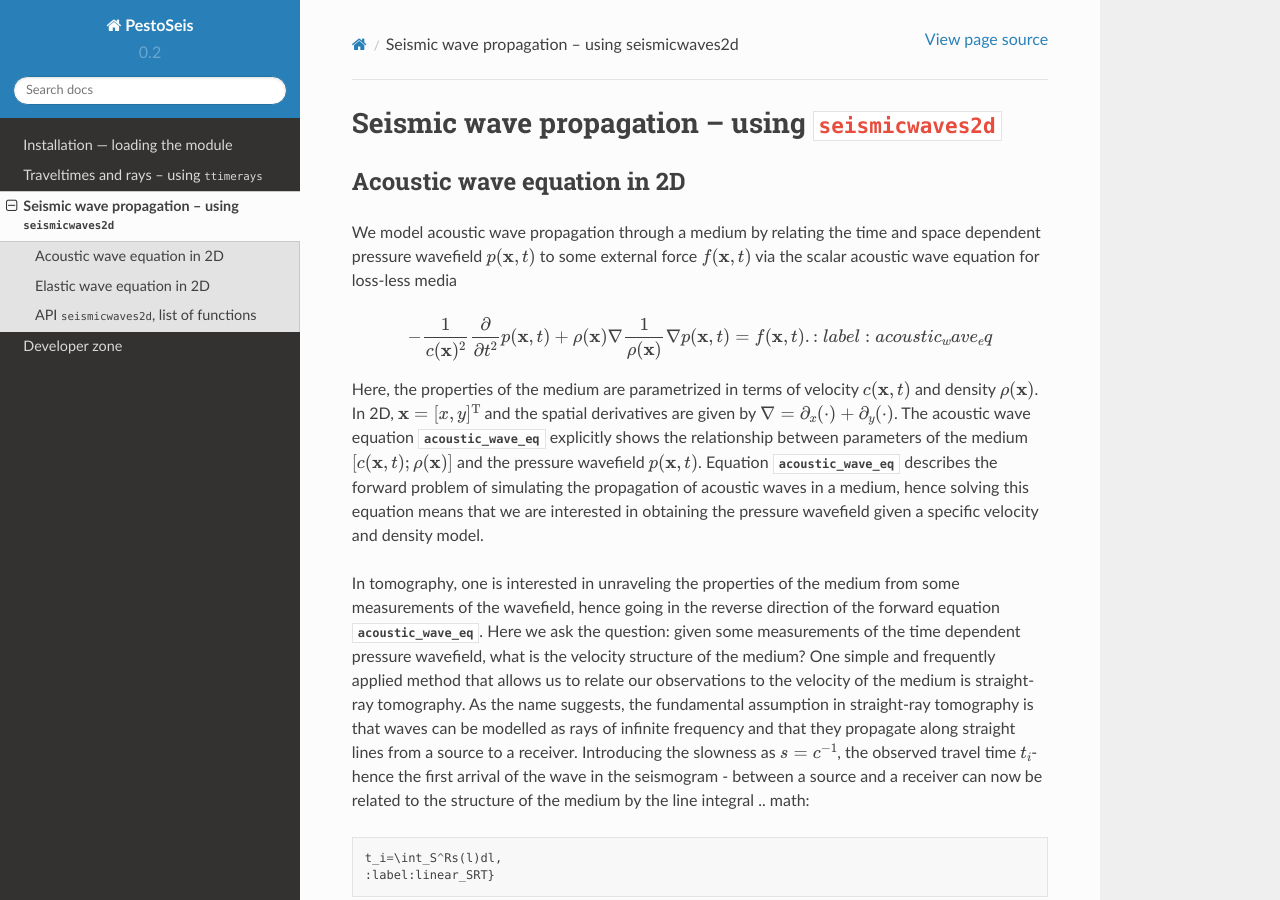
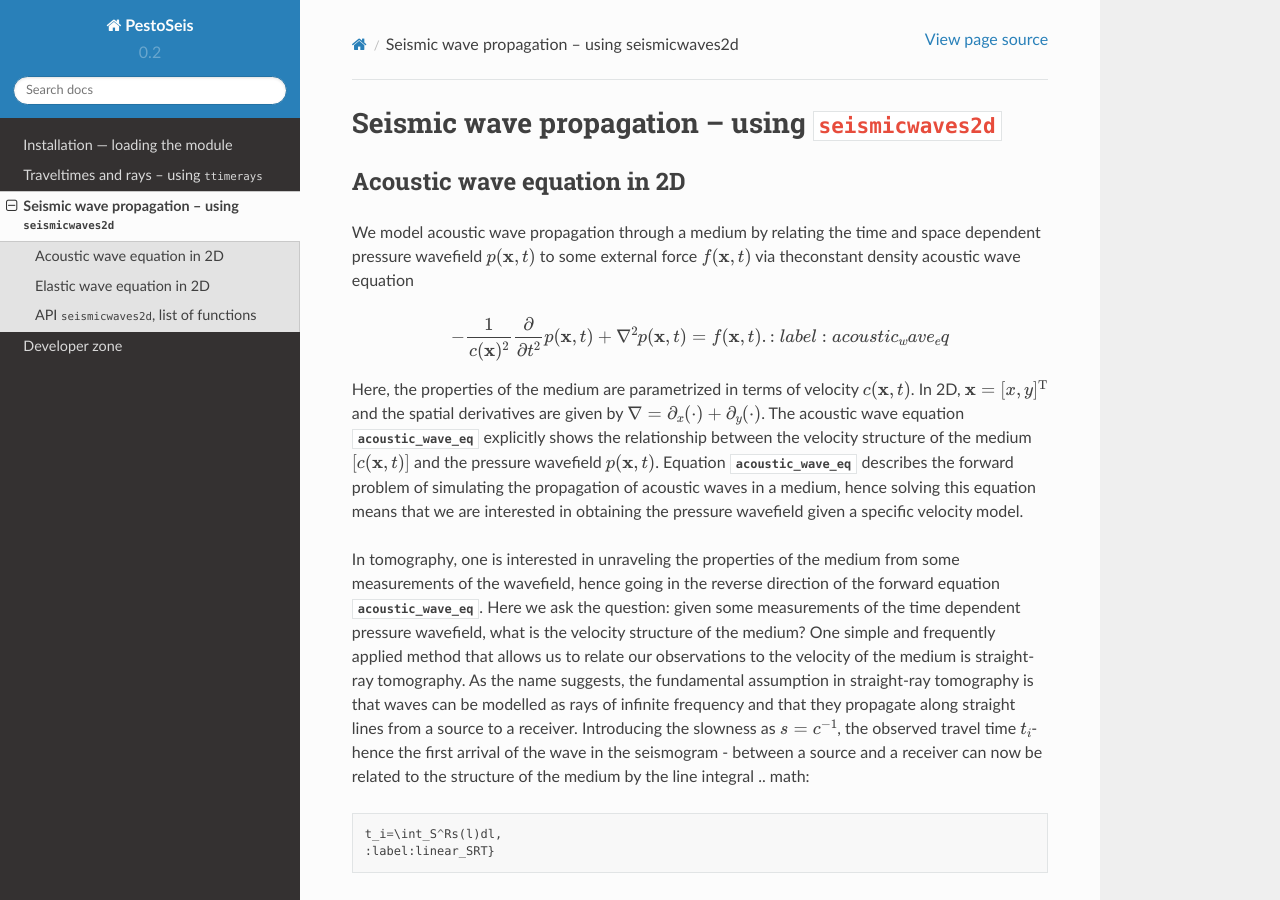
Before and after one commit to inverseproblem/PestoSeis, a Sphinx documentation site: the page built from docs/source/seismicwaves2d_guide.rst, in a window 1280 px wide and 900 px high. Built offline with Sphinx 7.4.7 and the Read the Docs theme 2.0.0, drawn with Linux system fonts in a browser that asks for light colours.

Commit message:
changed to constant density wave equation

```diff
--- a/docs/source/seismicwaves2d_guide.rst
+++ b/docs/source/seismicwaves2d_guide.rst
@@ -11,12 +11,12 @@ Seismic wave propagation -- using ``seismicwaves2d``
 Acoustic wave equation in 2D
 =============================================
 
-We model acoustic wave propagation through a medium by relating the time and space dependent pressure wavefield :math:`p(\mathbf{x},t)` to some external force :math:`f(\mathbf{x},t)` via the scalar acoustic wave equation for loss-less media
+We model acoustic wave propagation through a medium by relating the time and space dependent pressure wavefield :math:`p(\mathbf{x},t)` to some external force :math:`f(\mathbf{x},t)` via theconstant density acoustic wave equation
 
 .. math::
-        -\frac{1}{c(\mathbf{x})^2}\frac{\partial}{\partial t^2}p(\mathbf{x},t)+\rho(\mathbf{x})\nabla\frac{1}{\rho(\mathbf{x})}\nabla p(\mathbf{x},t)=f(\mathbf{x},t). :label: acoustic_wave_eq
+        -\frac{1}{c(\mathbf{x})^2}\frac{\partial}{\partial t^2}p(\mathbf{x},t)+\nabla^2 p(\mathbf{x},t)=f(\mathbf{x},t). :label: acoustic_wave_eq
 
-Here, the properties of the medium are parametrized in terms of velocity :math:`c(\mathbf{x},t)` and density :math:`\rho(\mathbf{x})`. In 2D, :math:`\mathbf{x}=[x,y]^{\text{T}}` and the spatial derivatives are given by :math:`\nabla=\partial_x(\cdot)+\partial_y(\cdot)`. The acoustic wave equation :eq:`acoustic_wave_eq` explicitly shows the relationship between parameters of the medium :math:`[c(\mathbf{x},t);\rho(\mathbf{x})]` and the pressure wavefield :math:`p(\mathbf{x},t)`. Equation :eq:`acoustic_wave_eq` describes the forward problem of simulating the propagation of acoustic waves in a medium, hence solving this equation means that we are interested in obtaining the pressure wavefield given a specific velocity and density model.
+Here, the properties of the medium are parametrized in terms of velocity :math:`c(\mathbf{x},t)`. In 2D, :math:`\mathbf{x}=[x,y]^{\text{T}}` and the spatial derivatives are given by :math:`\nabla=\partial_x(\cdot)+\partial_y(\cdot)`. The acoustic wave equation :eq:`acoustic_wave_eq` explicitly shows the relationship between the velocity structure of the medium :math:`[c(\mathbf{x},t)]` and the pressure wavefield :math:`p(\mathbf{x},t)`. Equation :eq:`acoustic_wave_eq` describes the forward problem of simulating the propagation of acoustic waves in a medium, hence solving this equation means that we are interested in obtaining the pressure wavefield given a specific velocity model.
 
 In tomography, one is interested in unraveling the properties of the medium from some measurements of the wavefield, hence going in the reverse direction of the forward equation :eq:`acoustic_wave_eq`. Here we ask the question: given some measurements of the time dependent pressure wavefield, what is the velocity structure of the medium? One simple and frequently applied method that allows us to relate our observations to the velocity of the medium is straight-ray tomography. As the name suggests, the fundamental assumption in straight-ray tomography is that waves can be modelled as rays of infinite frequency and that they propagate along straight lines from a source to a receiver. Introducing the slowness as :math:`s=c^{-1}`, the observed travel time :math:`t_i`- hence the first arrival of the wave in the seismogram - between a source and a receiver can now be related to the structure of the medium by the line integral
 .. math::
```
